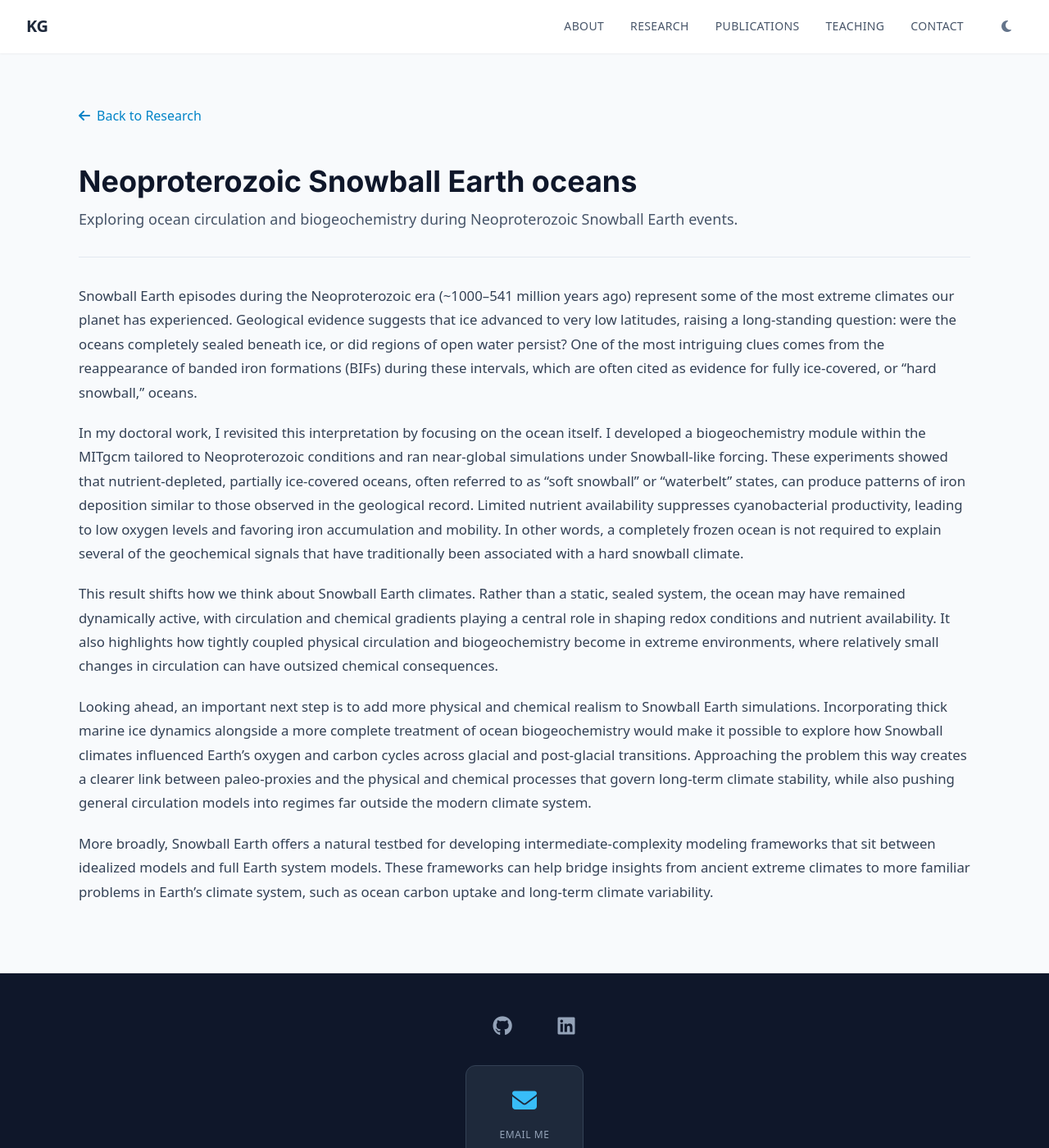
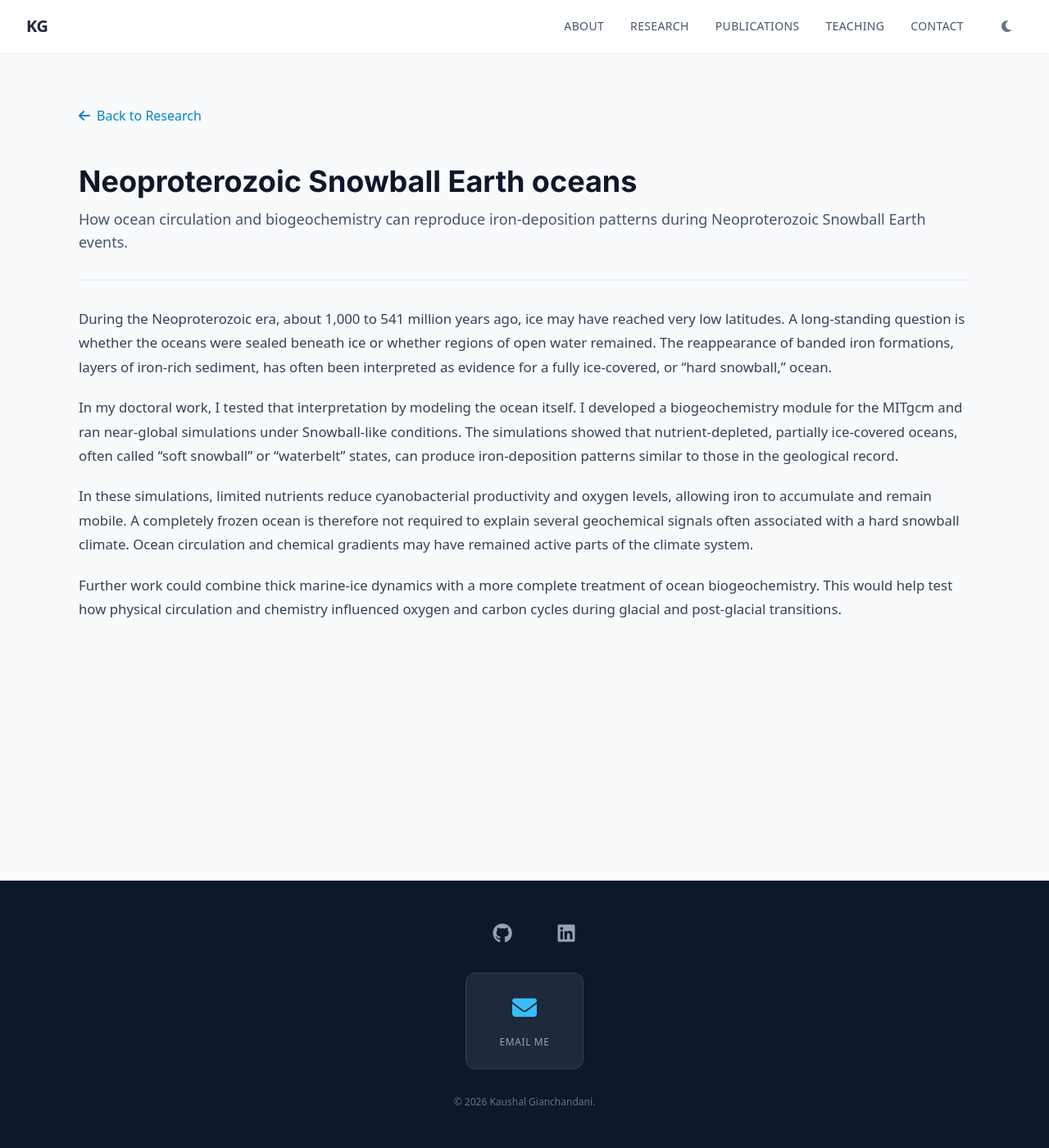
Before and after one commit to kaushalgianchandani/kaushalgianchandani.github.io, a Jekyll site: the page built from _research/neoproterozic-snowball-earth.md, in a window 1280 px wide and 1400 px high. Shown: the whole window at 82% size. Built offline with Jekyll 4.4.1, drawn with Linux system fonts in a browser that asks for light colours; nearby versions of some CDN libraries; a style sheet for code colours, icons or effects is not loaded.

Commit message:
Clarify Snowball Earth research

```diff
--- a/_research/neoproterozic-snowball-earth.md
+++ b/_research/neoproterozic-snowball-earth.md
@@ -7,15 +7,13 @@
 #   - fas fa-basketball
 #   - fas fa-earth
 excerpt: >
-  Exploring ocean circulation and biogeochemistry during Neoproterozoic Snowball Earth events.
+  How ocean circulation and biogeochemistry can reproduce iron-deposition patterns during Neoproterozoic Snowball Earth events.
 ---
 
-Snowball Earth episodes during the Neoproterozoic era (~1000–541 million years ago) represent some of the most extreme climates our planet has experienced. Geological evidence suggests that ice advanced to very low latitudes, raising a long-standing question: were the oceans completely sealed beneath ice, or did regions of open water persist? One of the most intriguing clues comes from the reappearance of banded iron formations (BIFs) during these intervals, which are often cited as evidence for fully ice-covered, or “hard snowball,” oceans.
+During the Neoproterozoic era, about 1,000 to 541 million years ago, ice may have reached very low latitudes. A long-standing question is whether the oceans were sealed beneath ice or whether regions of open water remained. The reappearance of banded iron formations, layers of iron-rich sediment, has often been interpreted as evidence for a fully ice-covered, or "hard snowball," ocean.
 
-In my doctoral work, I revisited this interpretation by focusing on the ocean itself. I developed a biogeochemistry module within the MITgcm tailored to Neoproterozoic conditions and ran near-global simulations under Snowball-like forcing. These experiments showed that nutrient-depleted, partially ice-covered oceans, often referred to as “soft snowball” or “waterbelt” states, can produce patterns of iron deposition similar to those observed in the geological record. Limited nutrient availability suppresses cyanobacterial productivity, leading to low oxygen levels and favoring iron accumulation and mobility. In other words, a completely frozen ocean is not required to explain several of the geochemical signals that have traditionally been associated with a hard snowball climate.
+In my doctoral work, I tested that interpretation by modeling the ocean itself. I developed a biogeochemistry module for the MITgcm and ran near-global simulations under Snowball-like conditions. The simulations showed that nutrient-depleted, partially ice-covered oceans, often called "soft snowball" or "waterbelt" states, can produce iron-deposition patterns similar to those in the geological record.
 
-This result shifts how we think about Snowball Earth climates. Rather than a static, sealed system, the ocean may have remained dynamically active, with circulation and chemical gradients playing a central role in shaping redox conditions and nutrient availability. It also highlights how tightly coupled physical circulation and biogeochemistry become in extreme environments, where relatively small changes in circulation can have outsized chemical consequences.
+In these simulations, limited nutrients reduce cyanobacterial productivity and oxygen levels, allowing iron to accumulate and remain mobile. A completely frozen ocean is therefore not required to explain several geochemical signals often associated with a hard snowball climate. Ocean circulation and chemical gradients may have remained active parts of the climate system.
 
-Looking ahead, an important next step is to add more physical and chemical realism to Snowball Earth simulations. Incorporating thick marine ice dynamics alongside a more complete treatment of ocean biogeochemistry would make it possible to explore how Snowball climates influenced Earth’s oxygen and carbon cycles across glacial and post-glacial transitions. Approaching the problem this way creates a clearer link between paleo-proxies and the physical and chemical processes that govern long-term climate stability, while also pushing general circulation models into regimes far outside the modern climate system.
-
-More broadly, Snowball Earth offers a natural testbed for developing intermediate-complexity modeling frameworks that sit between idealized models and full Earth system models. These frameworks can help bridge insights from ancient extreme climates to more familiar problems in Earth’s climate system, such as ocean carbon uptake and long-term climate variability.
+Further work could combine thick marine-ice dynamics with a more complete treatment of ocean biogeochemistry. This would help test how physical circulation and chemistry influenced oxygen and carbon cycles during glacial and post-glacial transitions.
```
